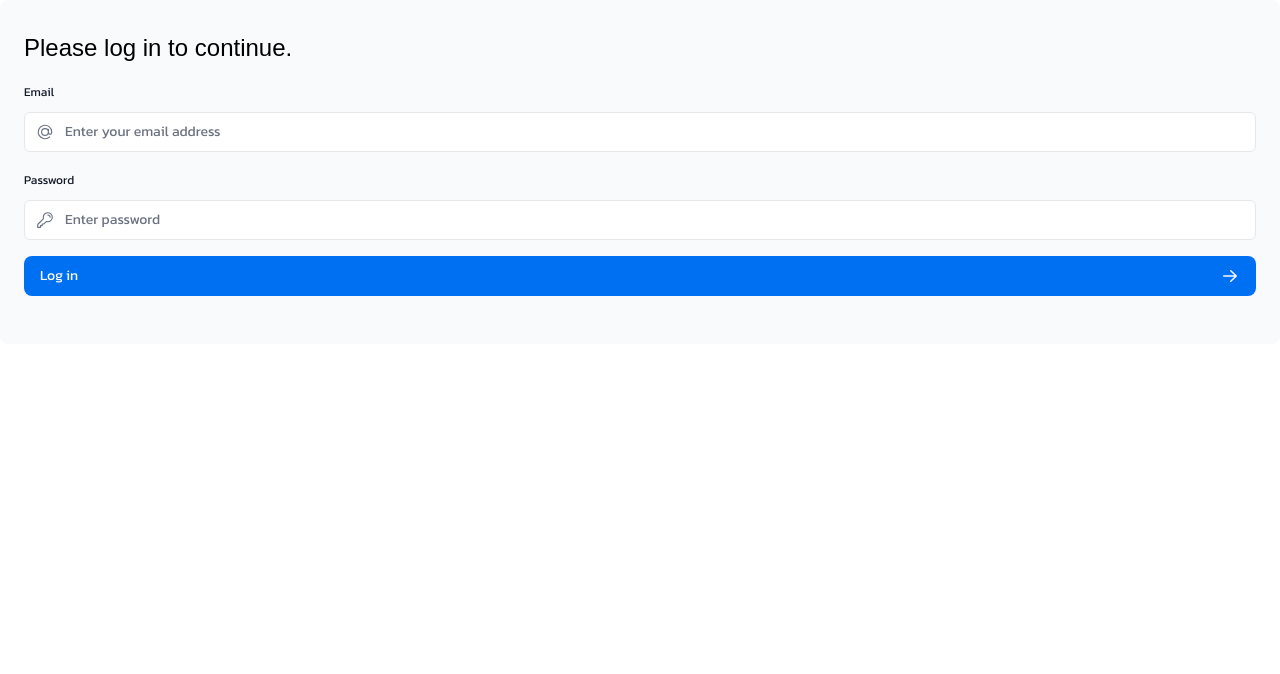
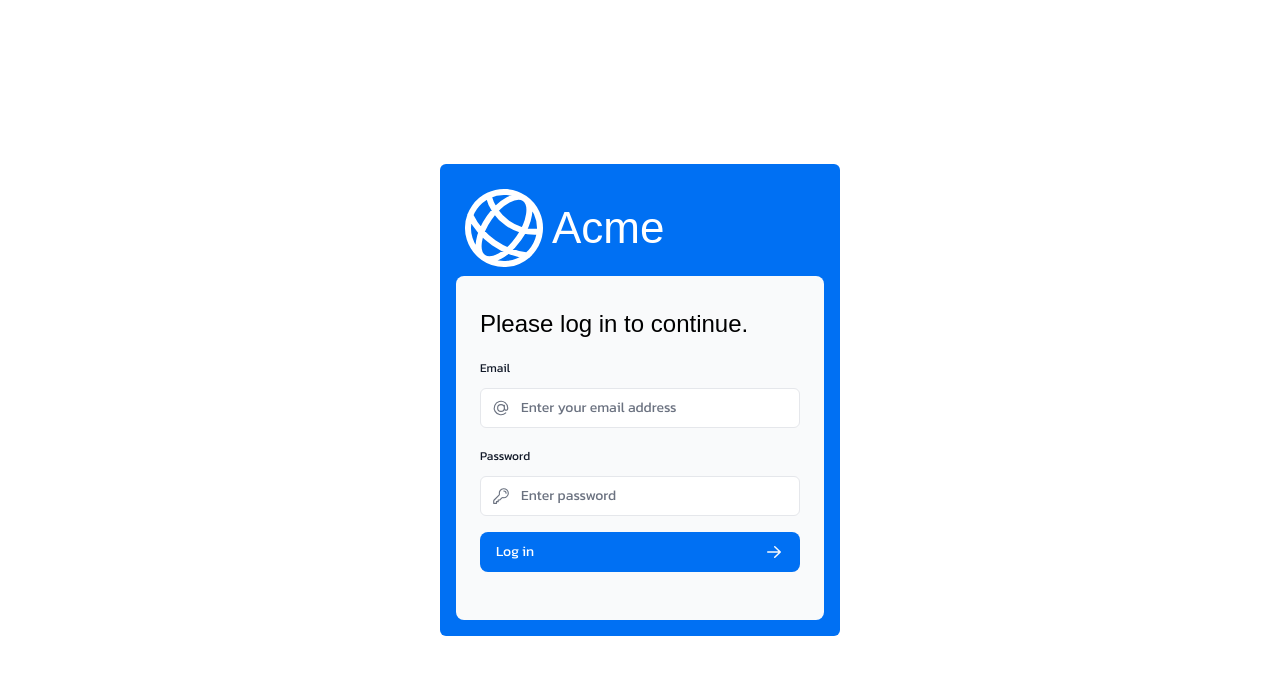
Before and after one commit to seaboie/nextjs-dashboard, a Next.js app: page /login in a window 1280 px wide. Shown: the top 674 px of the page. Built offline with nearby package versions, Linux system fonts and the light colour scheme; a web font is replaced by a local one.

Commit message:
create login page

```diff
--- a/app/login/page.tsx
+++ b/app/login/page.tsx
@@ -1,8 +1,32 @@
-import React from 'react'
-import LoginForm from '../ui/login-form'
+import AcmeLogo from '@/app/ui/acme-logo';
+import LoginForm from '@/app/ui/login-form';
 
-export default function Page() {
+export default function LoginPage() {
   return (
-    <LoginForm />
-  )
+
+
+    <main className="center-point">
+      <div className='max-w-[400px] w-full h-30 bg-blue-500 p-4 rounded-md'>
+        <AcmeLogo />
+
+        <LoginForm />
+      </div>
+
+    </main>
+
+
+    // <main className="center-point">
+
+    //   <div className="relative mx-auto flex w-full max-w-[400px] flex-col space-y-2.5 p-4 md:-mt-32">
+    //     <div className="flex h-20 w-full items-end rounded-lg bg-blue-500 p-3 md:h-36">
+    //       <div className="w-32 text-white md:w-36">
+    //         <AcmeLogo />
+    //       </div>
+    //     </div>
+    //     <LoginForm />
+    //   </div>
+
+    // </main>
+
+  );
 }
--- a/app/ui/global.css
+++ b/app/ui/global.css
@@ -16,3 +16,7 @@ input[type='number']::-webkit-outer-spin-button {
   -webkit-appearance: none;
   margin: 0;
 }
+
+.center-point {
+  @apply flex flex-col items-center justify-center md:h-screen;
+}
```
